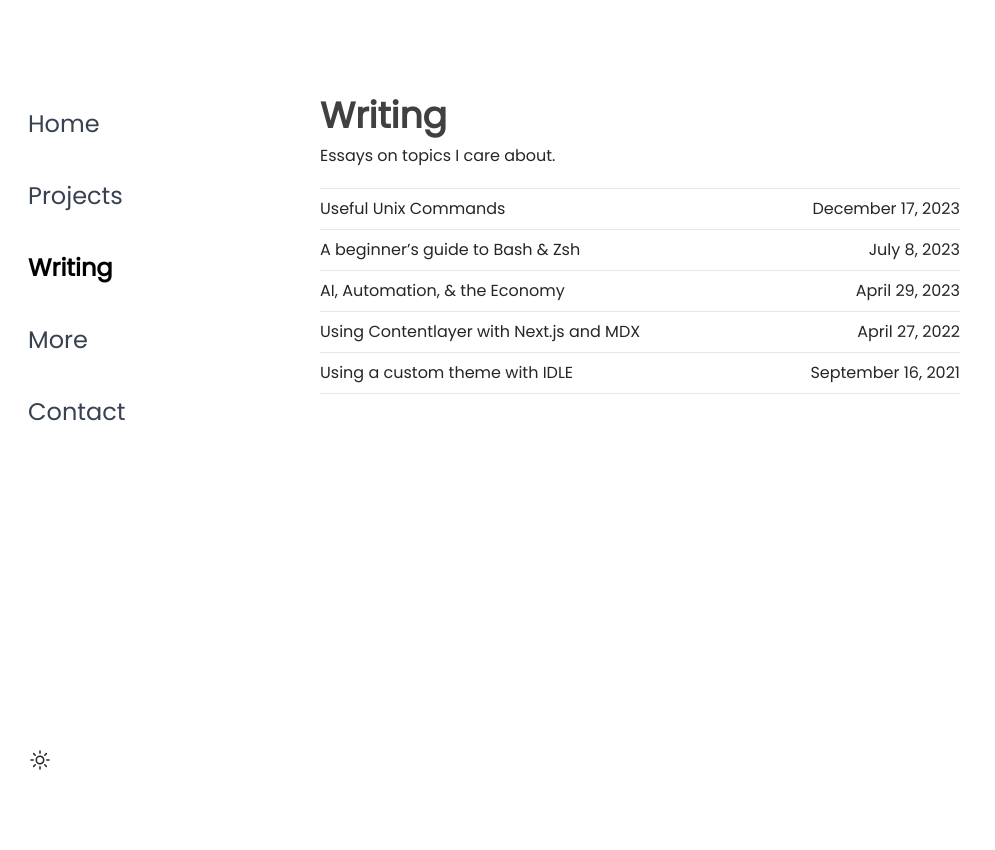
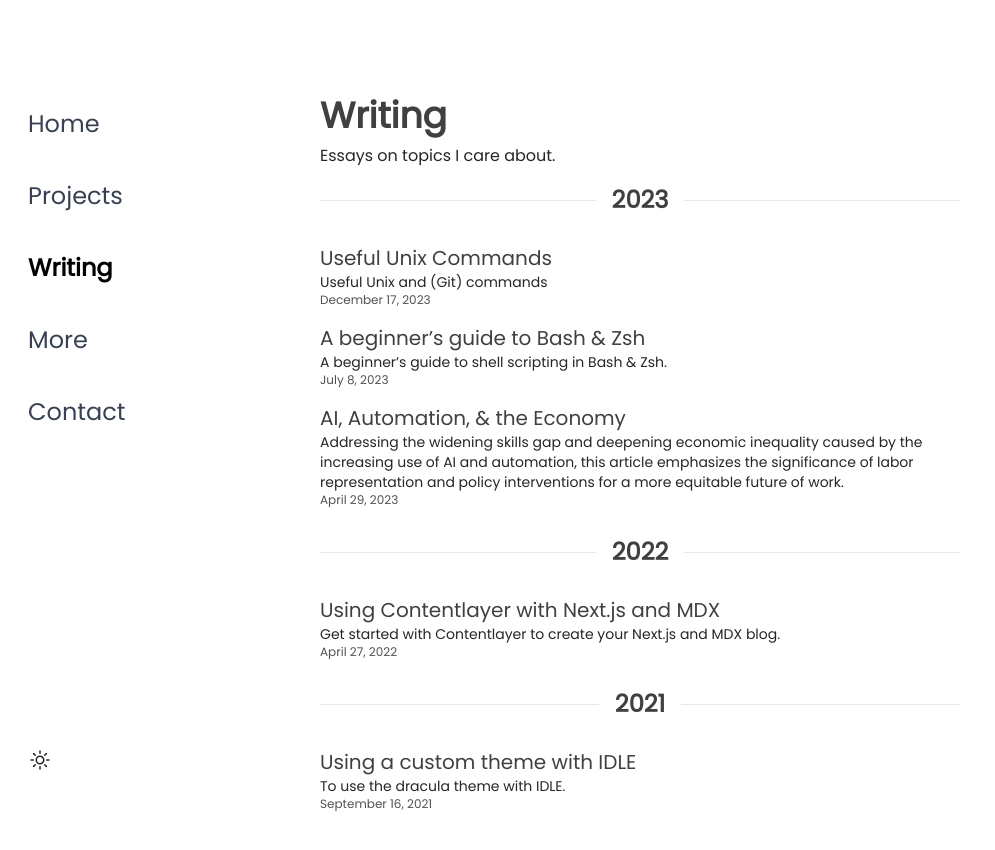
Before and after one commit to achntj/www, a Next.js app: page /writing in a window 1280 px wide. Shown: the top 850 px of the page, without its empty margins (0-995 px from the left). Before the commit the page ends 800 px from the top, so only its background shows below. Built offline with nearby package versions, Linux system fonts and the light colour scheme.

Commit message:
design: /writing redesign

```diff
--- a/pages/writing/index.tsx
+++ b/pages/writing/index.tsx
@@ -6,25 +6,59 @@ import Container from "@/components/Container";
 import { postFilePaths, POSTS_PATH } from "@/utils/mdxUtils";
 
 export default function Index({ posts }) {
+  // Group posts by year
+  const postsByYear = {};
+
+  posts.forEach((post) => {
+    const year = new Date(post.frontmatter.date).getFullYear();
+    if (!postsByYear[year]) {
+      postsByYear[year] = [];
+    }
+    postsByYear[year].push(post);
+  });
+
+  // Sort years in reverse chronological order
+  const sortedYears = Object.keys(postsByYear).sort(
+    (a, b) => Number(b) - Number(a)
+  );
+
   return (
     <Container>
       <h1 className="mb-2">Writing</h1>
       <p>Essays on topics I care about.</p>
-      <ul className="my-5 last:border-b">
-        {posts.map((post) => (
+      {sortedYears.map((year) => (
+        <div key={year} className="my-4">
+          <div className="flex items-center space-x-4">
+            <span className="border-t flex-1"></span>
+            <h3 className="">{year}</h3>
+            <span className="border-t flex-1"></span>
+          </div>
+          <ul className="my-5">
+            {postsByYear[year]
+              .sort(
+                (a, b) =>
+                  Number(new Date(b.frontmatter.date)) -
+                  Number(new Date(a.frontmatter.date))
+              )
+              .map((post) => (
                 <Link
                   key={post.filePath}
                   href={`/writing/${post.filePath.replace(/\.mdx?$/, "")}`}
                 >
-            <li className="space-x-2 py-2 border-t flex justify-between">
-              <span>{post.frontmatter.title}</span>
-              <span className="hidden sm:inline-block">
+                  <li className="py-2">
+                    <h4 className="font-normal">{post.frontmatter.title}</h4>
+                    <p className="text-sm text-neutral-800 dark:text-neutral-400">
+                      {post.frontmatter.description}
+                    </p>
+                    <p className="text-xs text-neutral-600 dark:text-neutral-500">
                       {post.frontmatter.date}
-              </span>
+                    </p>
                   </li>
                 </Link>
               ))}
           </ul>
+        </div>
+      ))}
     </Container>
   );
 }
--- a/styles/globals.css
+++ b/styles/globals.css
@@ -4,7 +4,8 @@
 
 h1,
 h2,
-h3 {
+h3,
+h4 {
   @apply font-bold text-neutral-700 dark:text-neutral-300;
 }
 
@@ -18,6 +19,10 @@ h2 {
 
 h3 {
   @apply text-2xl;
+}
+
+h4 {
+  @apply text-xl;
 }
 
 * {
```
Lines whose indentation alone changed are shown as unchanged.
